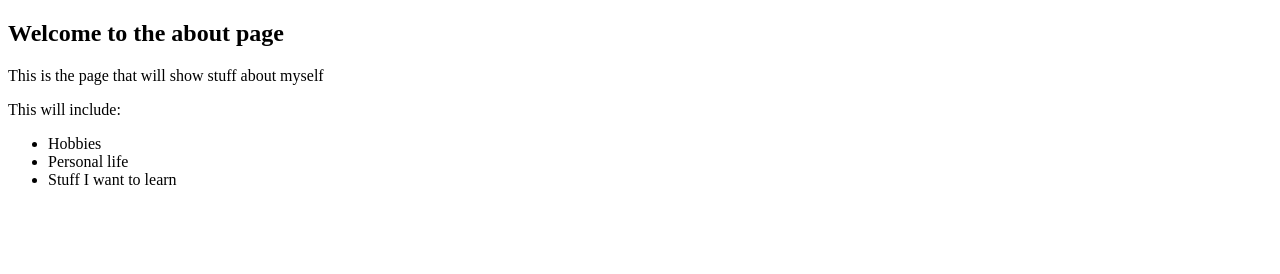
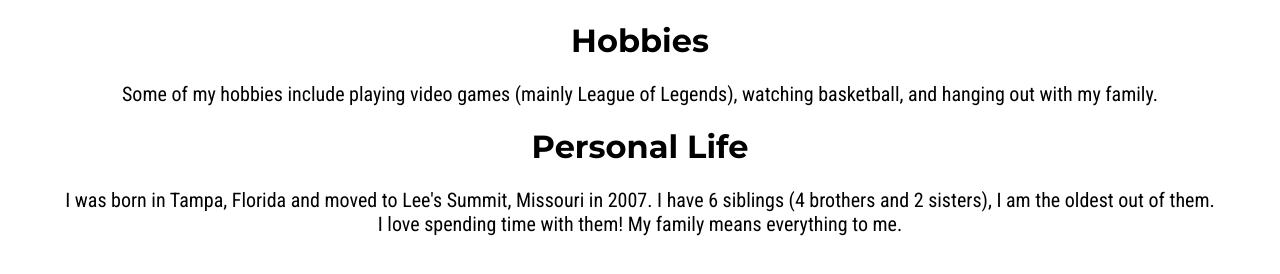
Before and after one commit to imloadinqqq/about-me-website, a plain HTML site: page pages/about.html in a window 1280 px wide. Drawn offline with Linux system fonts and the light colour scheme.

Commit message:
got some work done on about page

```diff
--- a/pages/about.html
+++ b/pages/about.html
@@ -2,20 +2,14 @@
 <html>
     <head>
         <title>About</title>
+		<link rel="stylesheet" type="text/css" href="../style.css">
     </head>
     <body>
-        <div class="placeholder">
-            <h2>Welcome to the about page</h2>
-            <p>This is the page that will show stuff about myself</p>
-            <p>This will include:</p>
-            <ul>
-                <li>Hobbies</li>
-                <li>Personal life</li>
-                <li>Stuff I want to learn</li>
-            </ul>
-        </div>
         <div class="content">
-
+			<h1>Hobbies</h1>
+			<p>Some of my hobbies include playing video games (mainly League of Legends), watching basketball, and hanging out with my family.</p>
+			<h1>Personal Life</h1>
+			<p>I was born in Tampa, Florida and moved to Lee's Summit, Missouri in 2007. I have 6 siblings (4 brothers and 2 sisters), I am the oldest out of them.<br>I love spending time with them! My family means everything to me.</p>
         </div>
     </body>
 </html>
--- a/style.css
+++ b/style.css
@@ -1,4 +1,5 @@
 @import url('https://fonts.googleapis.com/css2?family=Montserrat:wght@700&display=swap');
+@import url('https://fonts.googleapis.com/css2?family=Roboto+Condensed:ital,wght@0,100..900;1,100..900&display=swap');
 
 .header {
   text-align: center;
@@ -79,8 +80,23 @@ footer p {
 	right: 10px;
 }
 
-footer img{
+footer img {
     position: absolute;
     bottom: 15px;
     right: 10px;
 }
+
+#txt {
+	font-family: "Montserrat", sans-serif;
+}
+
+.content h1 {
+	text-align: center;
+	font-family: "Montserrat", sans-serif;
+}
+
+.content p {
+	text-align: center;
+	font-size: 20px;
+	font-family: "Roboto Condensed", sans-serif;
+}
```
Also changed, not shown: index.html (+7 -1 lines), script.js (+19 -0 lines).
